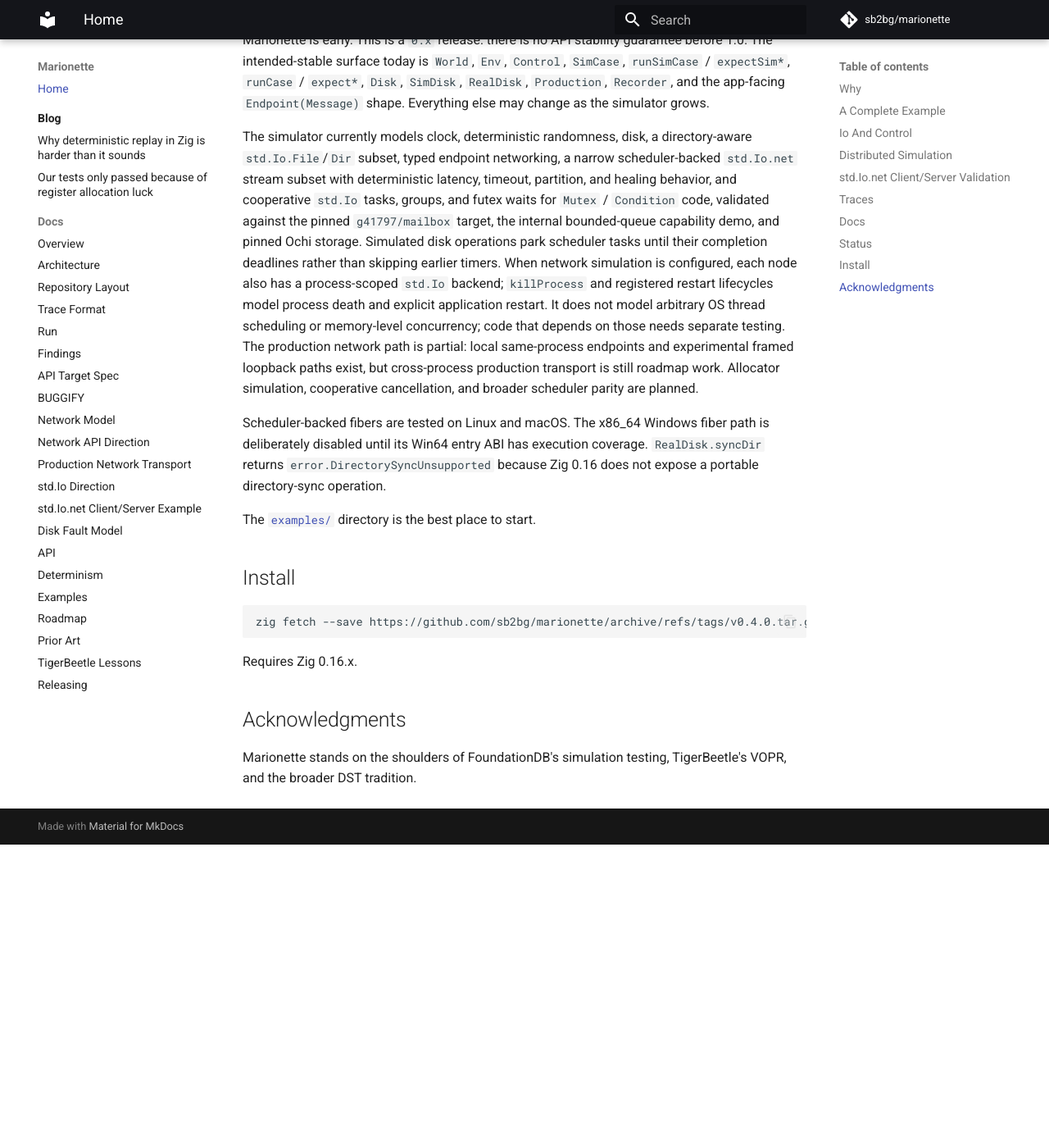
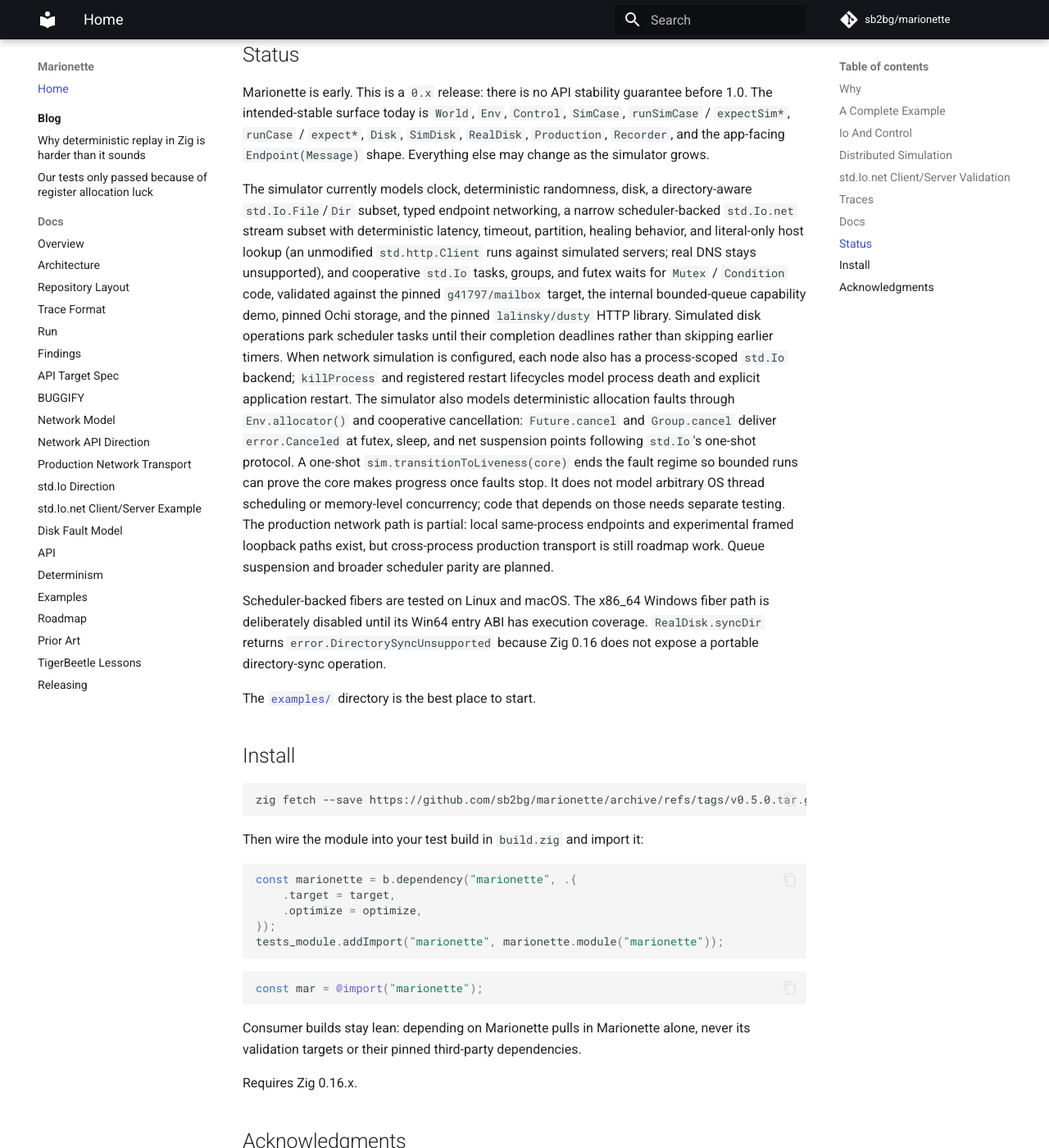
Before and after one commit to sb2bg/marionette, an MkDocs documentation site: the page built from docs/index.md, in a window 1280 px wide and 1400 px high, scrolled down 5047 px. Shown: the whole window at 82% size. Built offline with MkDocs 1.6.1 and Material for MkDocs 9.7.7, drawn with Linux system fonts in a browser that asks for light colours; comment, search, counter and statistics services are not loaded; before the commit the page ends 6077 px from its top, so only the background shows below that; some of the changed text lies outside the part shown.

````diff
--- a/docs/index.md
+++ b/docs/index.md
@@ -9,8 +9,9 @@ fault, disk, and network primitives that make that direction concrete.
 
 The current validation targets include an unmodified storage engine
 (`xit-vcs/xitdb`), an unmodified cooperative-concurrency library
-(`g41797/mailbox`), and an external-style client/server KV service whose SUT
-imports only `std.Io.net`.
+(`g41797/mailbox`), the pinned Ochi storage engine, the unmodified
+`lalinsky/dusty` HTTP client/server library, and an external-style
+client/server KV service whose SUT imports only `std.Io.net`.
 
 Write production-shaped code against `std.Io` wherever possible, and add small
 Marionette handles only when the application actually needs them. In tests,
@@ -19,6 +20,8 @@ surfaces, the same application logic can run on the simulator and on production
 adapters.
 
 ```zig
+const mar = @import("marionette");
+
 fn writeAndRecover(io: std.Io, root: std.Io.Dir) !KVStore {
     var store = try KVStore.init(io, root);
     try store.put(1, 41, .sync);
@@ -235,20 +238,28 @@ guarantee before 1.0. The intended-stable surface today is `World`, `Env`,
 
 The simulator currently models clock, deterministic randomness, disk, a
 directory-aware `std.Io.File`/`Dir` subset, typed endpoint networking, a narrow scheduler-backed
-`std.Io.net` stream subset with deterministic latency, timeout, partition, and
-healing behavior, and cooperative `std.Io` tasks, groups, and futex waits for
+`std.Io.net` stream subset with deterministic latency, timeout, partition,
+healing behavior, and literal-only host lookup (an unmodified
+`std.http.Client` runs against simulated servers; real DNS stays
+unsupported), and cooperative `std.Io` tasks, groups, and futex waits for
 `Mutex` / `Condition` code, validated against the pinned `g41797/mailbox`
-target, the internal bounded-queue capability demo, and pinned Ochi storage. Simulated disk
+target, the internal bounded-queue capability demo, pinned Ochi storage, and
+the pinned `lalinsky/dusty` HTTP library. Simulated disk
 operations park scheduler tasks until their completion deadlines rather than
 skipping earlier timers. When network simulation is configured, each node also
 has a process-scoped `std.Io` backend; `killProcess` and registered restart
 lifecycles model process death and explicit application restart.
+The simulator also models deterministic allocation faults through
+`Env.allocator()` and cooperative cancellation: `Future.cancel` and
+`Group.cancel` deliver `error.Canceled` at futex, sleep, and net suspension
+points following `std.Io`'s one-shot protocol. A one-shot
+`sim.transitionToLiveness(core)` ends the fault regime so bounded runs can
+prove the core makes progress once faults stop.
 It does not model arbitrary OS thread scheduling or memory-level concurrency;
 code that depends on those needs separate testing. The production network path
 is partial: local same-process endpoints and experimental framed loopback paths
-exist, but cross-process production transport is still roadmap work. Allocator
-simulation, cooperative cancellation, and broader scheduler parity
-are planned.
+exist, but cross-process production transport is still roadmap work. Queue
+suspension and broader scheduler parity are planned.
 
 Scheduler-backed fibers are tested on Linux and macOS. The x86_64 Windows
 fiber path is deliberately disabled until its Win64 entry ABI has execution
@@ -261,8 +272,26 @@ directory is the best place to start.
 ## Install
 
 ```sh
-zig fetch --save https://github.com/sb2bg/marionette/archive/refs/tags/v0.4.0.tar.gz
+zig fetch --save https://github.com/sb2bg/marionette/archive/refs/tags/v0.5.0.tar.gz
 ```
+
+Then wire the module into your test build in `build.zig` and import it:
+
+```zig
+const marionette = b.dependency("marionette", .{
+    .target = target,
+    .optimize = optimize,
+});
+tests_module.addImport("marionette", marionette.module("marionette"));
+```
+
+```zig
+const mar = @import("marionette");
+```
+
+Consumer builds stay lean: depending on Marionette pulls in Marionette
+alone, never its validation targets or their pinned third-party
+dependencies.
 
 Requires Zig 0.16.x.
 
````
Also changed, not shown: README.md (+29 -7 lines), docs/architecture.md (+2 -2 lines), docs/overview.md (+4 -3 lines), 2 other files.
